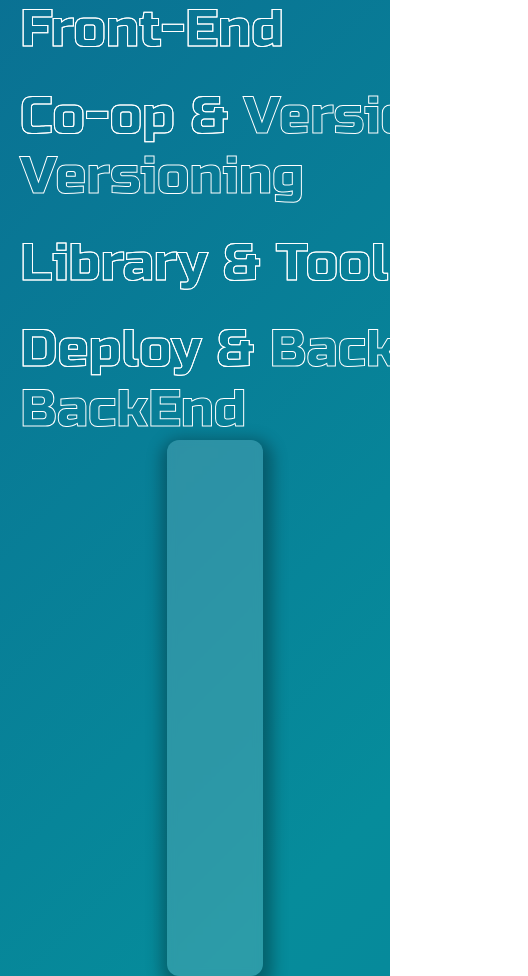
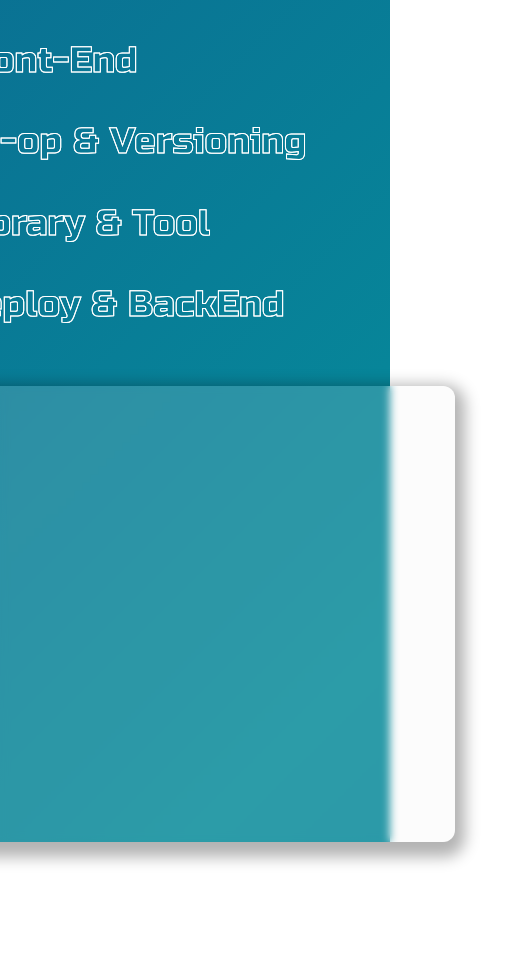
Before and after one commit to goodjam92/my-website, a Next.js app: page /about in a window 390 px wide. Shown: the whole page, 528 px wide, since content can reach past the window. After the commit the page ends 844 px from the top, so only its background shows below. Built offline with nearby package versions, Linux system fonts and the light colour scheme.

Commit message:
feat: 반응형 웹 About 화면에 적용

```diff
--- a/components/about/Description.tsx
+++ b/components/about/Description.tsx
@@ -4,6 +4,7 @@ import {
   FRONT_END_LOGO,
   LIBRARY_TOOL,
 } from "@/hooks/SkillList";
+import { media } from "@/styles/media";
 import styled from "styled-components";
 import MySkillLogo from "./MySkillLogo";
 
@@ -51,4 +52,10 @@ const DescriptionContent = styled.ul`
   flex-wrap: wrap;
   padding: 0;
   gap: 8rem;
+  ${media.medium`
+  gap: 6rem;
+`}
+  ${media.small`
+  gap: 4rem;
+`}
 `;
--- a/components/about/MySkillLogo.tsx
+++ b/components/about/MySkillLogo.tsx
@@ -1,3 +1,4 @@
+import { media } from "@/styles/media";
 import styled from "styled-components";
 import { fadeIn } from "../animation/animation";
 
@@ -31,6 +32,12 @@ const MySkillLogoItem = styled.li<MySkillLogoItme>`
   position: relative;
   animation: ${fadeIn} 0.7s linear forwards;
   animation-delay: ${(props) => props.index * 0.5}s;
+  transition: all 0.5s;
+  ${media.small`
+  width: 9.6rem;
+  height: 9.6rem;
+  padding: 0.8rem;
+`}
 `;
 
 const MySkillLogoImage = styled.div<MySkillLogoItme>`
--- a/components/about/MySkils.tsx
+++ b/components/about/MySkils.tsx
@@ -1,3 +1,4 @@
+import { media } from "@/styles/media";
 import { Dispatch, SetStateAction } from "react";
 import styled from "styled-components";
 
@@ -42,6 +43,16 @@ const List = styled.ul`
   flex-direction: column;
   justify-content: space-between;
   padding-left: 2rem;
+
+  ${media.medium`
+  min-height: 16rem;
+  flex-direction: row;
+  align-items: center;
+  flex-wrap:wrap;
+  padding: 0;
+  margin-top: 4rem;
+  gap:4rem;
+`}
 `;
 
 interface ListItemProps {
@@ -87,4 +98,14 @@ const ListItem = styled.li<ListItemProps>`
       }
     }
   }
+
+  ${media.large`
+  font-size: 4.8rem;
+`}
+  ${media.medium`
+  font-size: 4rem
+`}
+  ${media.small`
+  font-size: 3.6rem
+`}
 `;
--- a/components/common/commonStyle.ts
+++ b/components/common/commonStyle.ts
@@ -17,8 +17,12 @@ export const ContentBox = styled.div`
   padding: 4rem;
   box-sizing: border-box;
   transition: all 0.5s;
+  ${media.large`
+  min-width: 104rem;
+  margin: 0;
+`}
   ${media.medium`
-  min-width: 100rem;
+  min-width: 88rem;
   margin: 0;
 `}
   ${media.small`
--- a/pages/about.tsx
+++ b/pages/about.tsx
@@ -10,6 +10,7 @@ import {
   fadeOut,
 } from "@/components/animation/animation";
 import { Spacer } from "@/components/Spacer";
+import { media } from "@/styles/media";
 
 export default function About() {
   const aboutRef = useRef<HTMLDivElement>(null);
@@ -46,18 +47,17 @@ export default function About() {
   return (
     <AboutWrap ref={aboutRef}>
       <ContentBox>
-        <FlexBox>
+        <AboutFlexBox>
           <LeftContent>
             <MySkils
               selectedSkill={selectedSkill}
               setselectedSkill={setselectedSkill}
             />
           </LeftContent>
-          <Spacer width={2} />
           <RightContent visible={localVisible}>
             <Description selectedSkill={selectedSkill} />
           </RightContent>
-        </FlexBox>
+        </AboutFlexBox>
       </ContentBox>
     </AboutWrap>
   );
@@ -74,8 +74,29 @@ const AboutWrap = styled.section`
   justify-content: center;
 `;
 
+const AboutFlexBox = styled(FlexBox)`
+  gap: 2rem;
+  ${media.large`
+  gap: 0.8;`}
+  ${media.medium`
+  gap: 6rem;
+`}
+  ${media.small`
+  gap: 4rem;
+`}
+`;
+
 const LeftContent = styled.div`
   width: fit-content;
+  transition: all 0.5s;
+  ${media.medium`
+  width: 60rem;
+  margin: 0;
+`}
+  ${media.small`
+  width: 48rem;
+  margin: 0;
+`}
 `;
 
 const RightContent = styled.div<VisibleProps>`
@@ -88,14 +109,29 @@ const RightContent = styled.div<VisibleProps>`
   backdrop-filter: blur(0.4rem);
   box-shadow: 0.2rem 0.7rem 1.5rem 0.8rem rgba(0, 0, 0, 0.3);
   opacity: 0;
-  z-index: 1;
   ${(props) =>
     props.visible === true
       ? css`
           animation: ${fadeIn} 0.5s linear forwards;
-          animation-delay: 1s;
+          animation-delay: 0.5s;
         `
       : css`
           animation: ${fadeOut} 0.1s linear forwards;
         `}
+  transition: all 0.5s;
+  ${media.large`
+  margin-left: 2rem;
+`}
+  ${media.medium`
+  min-width: 60rem;
+  max-width: 68rem;
+  margin: 0;
+  padding: 2rem;
+`}
+  ${media.small`
+  margin-top: 2rem;
+  min-width: 52rem;
+  max-width: 56rem;
+  padding: 0.8rem;
+`}
 `;
```
